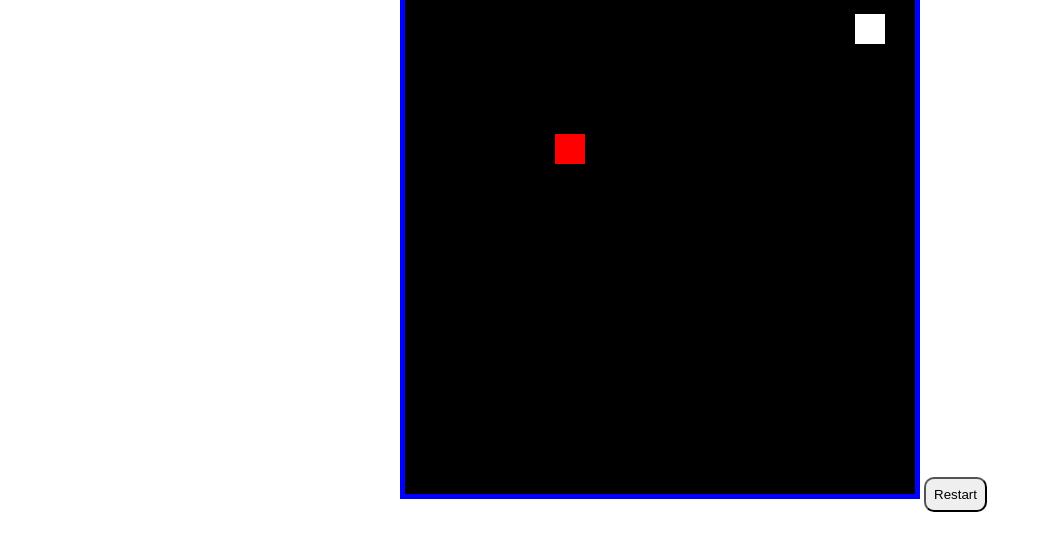
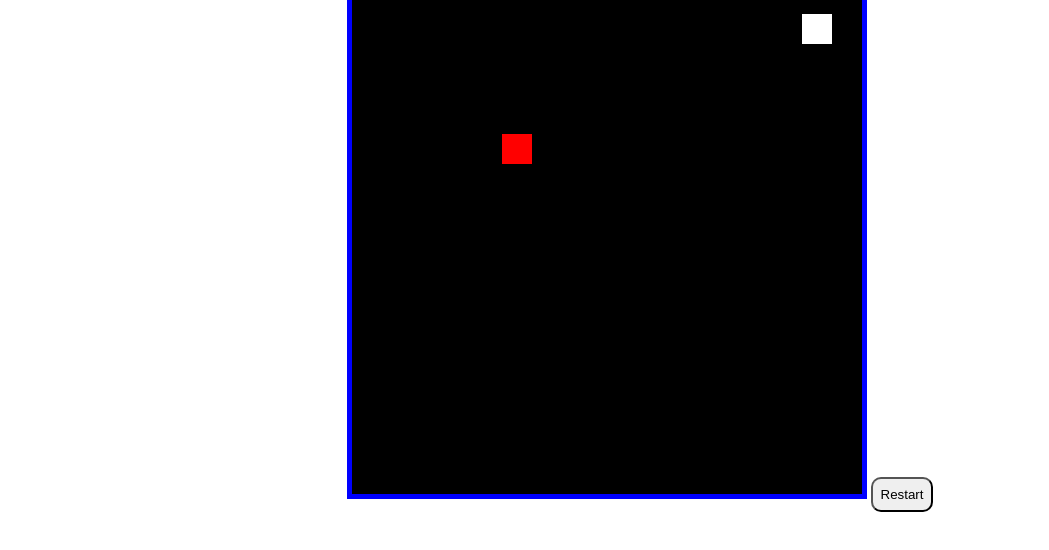
Before and after one commit to Divyesh-Sar2003/snake-game, a plain HTML site: page index.html in a window 1280 px wide. Shown: the part 58-608 px from the top of the page, without its empty margins (0-1049 px from the left). Drawn offline with Linux system fonts and the light colour scheme.

Commit message:
Update style.css

```diff
--- a/style.css
+++ b/style.css
@@ -2,11 +2,14 @@
     padding:0;
     margin:0;
 }
+body{
+    text-align: center;
+}
 canvas{
-    margin-left: 400px;
+
     border: 5px solid blue;
 }
 button{
-    padding: 8px;border-radius: 10px;
+    padding: 8px;border-radius: 10px;align-content: center  ;
 }
 button:hover{background-color: blue;color: red;padding: 8px;border-radius: 10px;}
```
